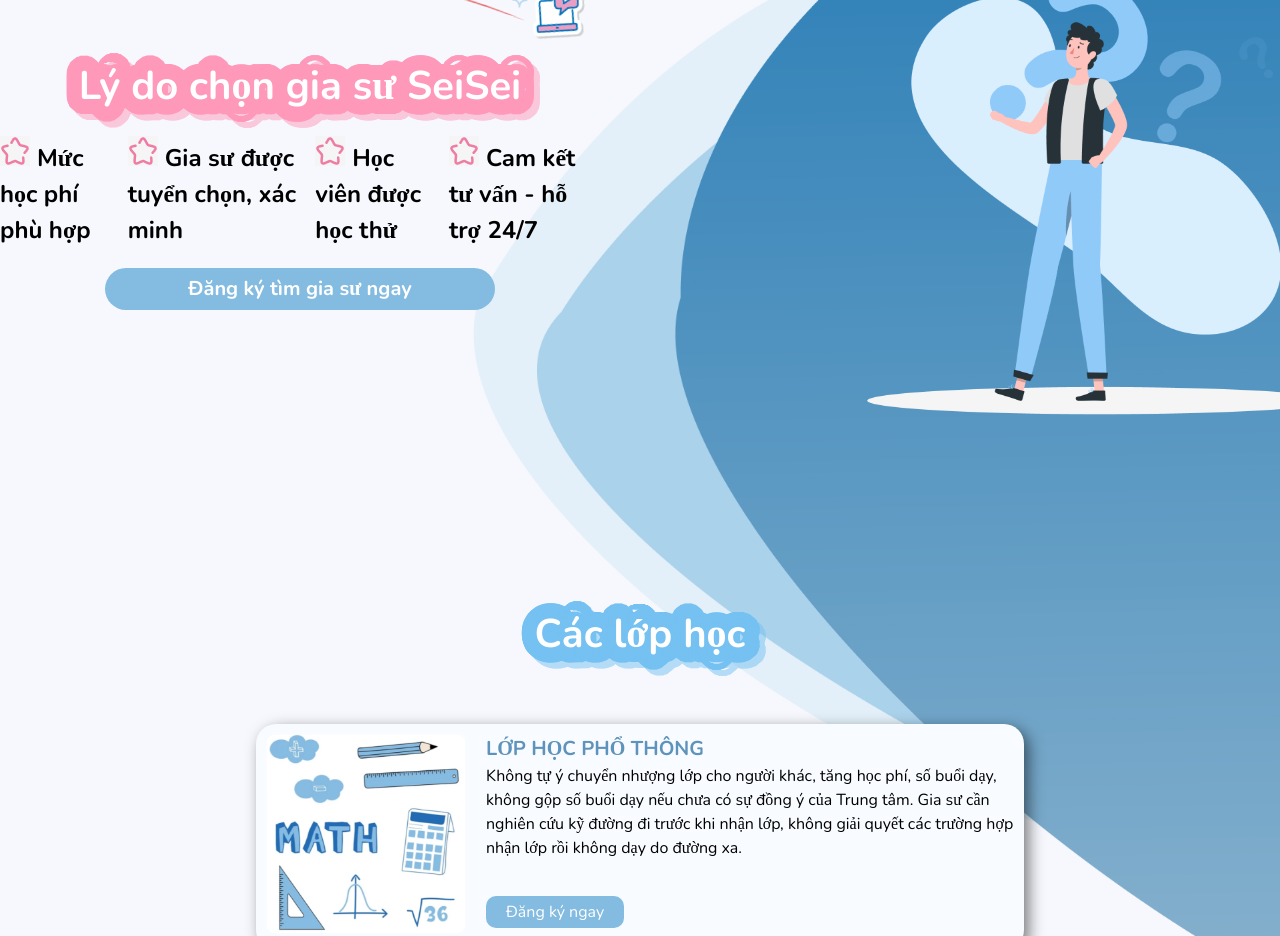
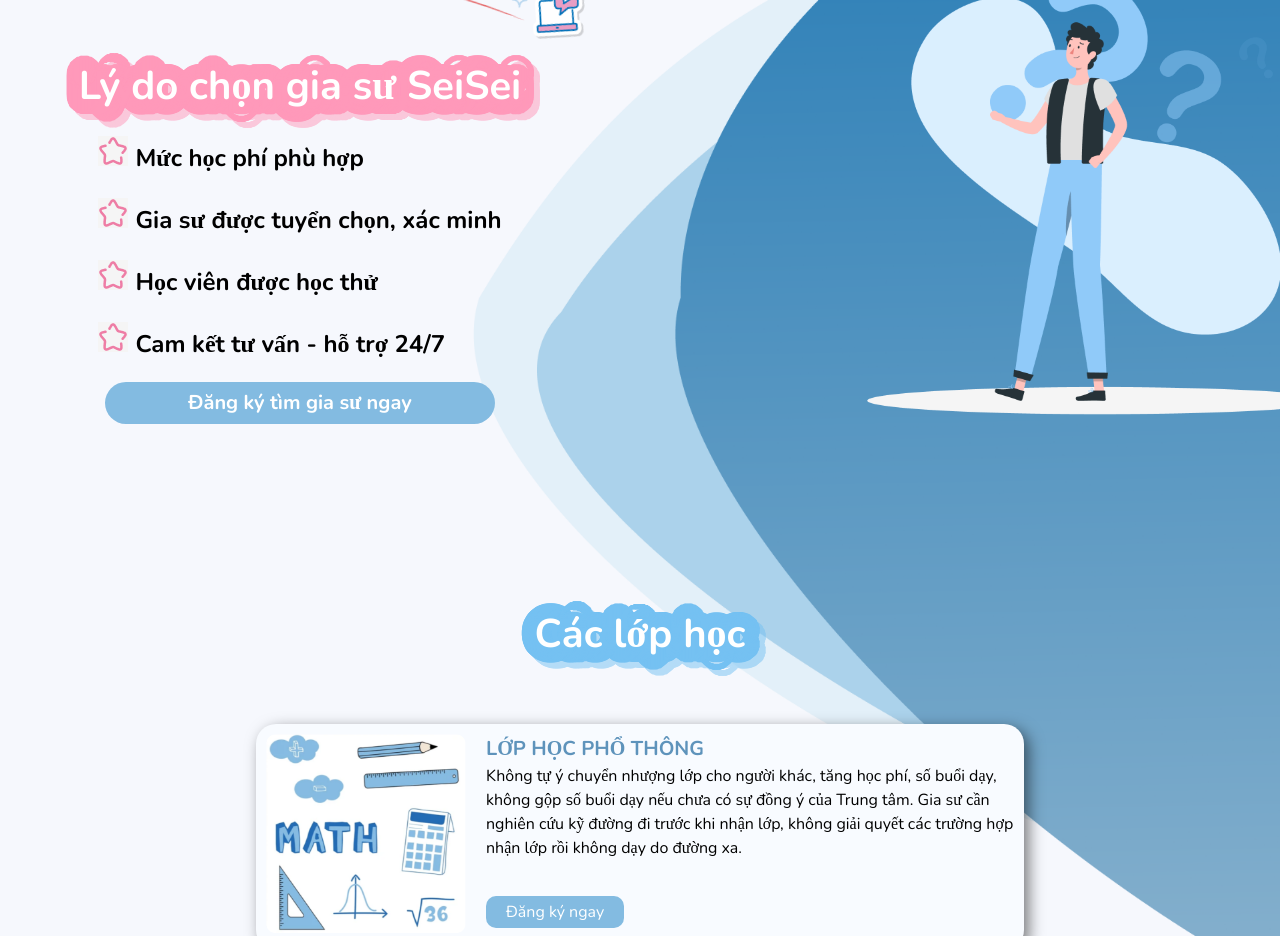
Before and after one commit to ryderthieu/SeiSei, a React (Create React App) app: page / in a window 1280 px wide. Shown: the part 1160-2096 px from the top of the page. Built offline with nearby package versions, Linux system fonts and the light colour scheme.

Commit message:
update homepage

```diff
--- a/src/components/Header/Header.scss
+++ b/src/components/Header/Header.scss
@@ -20,7 +20,7 @@
     height: auto;
     transition: 0.35s ease;
     &:hover {
-        opacity: 0.5;
+        opacity: 0.8;
     }
 }
 
--- a/src/pages/Homepage/Homepage.scss
+++ b/src/pages/Homepage/Homepage.scss
@@ -114,6 +114,8 @@
                 font-size: 24px;
                 font-weight: bold;
                 margin-top: 20px;
+                display: flex;
+                flex-direction: column;
                 .content-item {
                     margin-bottom: 10px;
                 }
```
